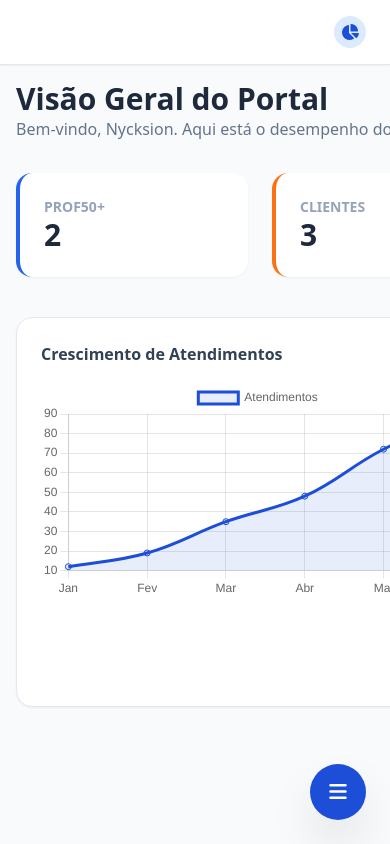
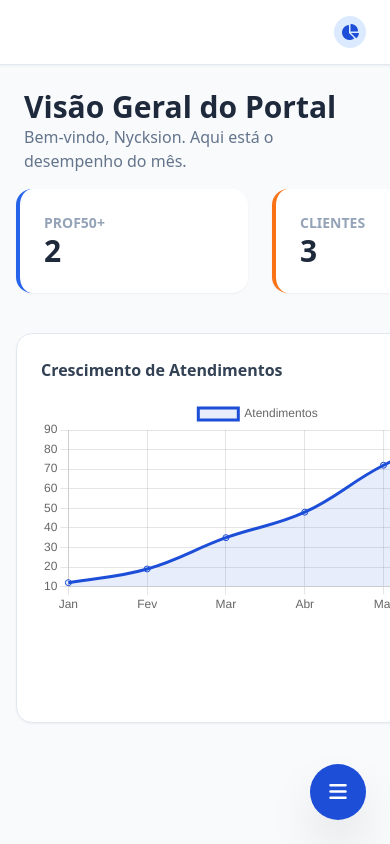
Before and after one commit to Nycksionia/atende50, a Flask app: page /dashboard in a window 390 px wide. Run offline with Flask 3, Linux system fonts and the light colour scheme; a user stored in the database is signed in; some libraries are stand-ins or nearby versions.

Commit message:
UI: Logo do menu lateral agora redireciona para a index

```diff
--- a/templates/admin_clientes.html
+++ b/templates/admin_clientes.html
@@ -13,7 +13,7 @@
 
     <aside id="sidebar" class="hidden lg:flex w-64 bg-slate-900 text-white flex-col shrink-0 h-full sticky top-0 z-50">
         <div class="p-6 border-b border-slate-800 flex justify-between items-center">
-            <a href="{{ url_for('exibir_area_restrita') }}" class="block hover:opacity-80 transition">
+            e<a href="{{ url_for('index') }}" class="block hover:opacity-80 transition">
                 <span class="text-xl font-black tracking-tighter text-blue-400">GESTÃO <span
                         class="text-orange-500">50+</span></span>
             </a>
--- a/templates/admin_profissionais.html
+++ b/templates/admin_profissionais.html
@@ -12,7 +12,7 @@
 <body class="bg-slate-50 flex h-screen overflow-hidden">
     <aside id="sidebar" class="hidden lg:flex w-64 bg-slate-900 text-white flex-col shrink-0 h-full sticky top-0 z-50">
         <div class="p-6 border-b border-slate-800 flex justify-between items-center">
-            <a href="{{ url_for('exibir_area_restrita') }}" class="block hover:opacity-80 transition">
+            <a href="{{ url_for('index') }}" class="block hover:opacity-80 transition">
                 <span class="text-xl font-black tracking-tighter text-blue-400">GESTÃO <span
                         class="text-orange-500">50+</span></span>
             </a>
--- a/templates/area_restrita.html
+++ b/templates/area_restrita.html
@@ -13,7 +13,7 @@
     <aside id="sidebar"
         class="hidden lg:flex w-64 bg-slate-900 text-white flex-col shrink-0 h-full sticky top-0 z-50 transition-all duration-300">
         <div class="p-6 border-b border-slate-800 flex justify-between items-center">
-            <a href="{{ url_for('exibir_area_restrita') }}" class="block hover:opacity-80 transition">
+            <a href="{{ url_for('index') }}" class="block hover:opacity-80 transition">
                 <span class="text-xl font-black tracking-tighter text-blue-400">GESTÃO <span
                         class="text-orange-500">50+</span></span>
             </a>
--- a/templates/chamados.html
+++ b/templates/chamados.html
@@ -13,7 +13,7 @@
 
     <aside id="sidebar" class="hidden lg:flex w-64 bg-slate-900 text-white flex-col shrink-0 h-full sticky top-0 z-50">
         <div class="p-6 border-b border-slate-800 flex justify-between items-center">
-            <a href="{{ url_for('exibir_area_restrita') }}" class="block hover:opacity-80 transition">
+            <a href="{{ url_for('index') }}" class="block hover:opacity-80 transition">
                 <span class="text-xl font-black tracking-tighter text-blue-400">GESTÃO <span
                         class="text-orange-500">50+</span></span>
             </a>
--- a/templates/dashboard.html
+++ b/templates/dashboard.html
@@ -15,7 +15,7 @@
     <aside id="sidebar"
         class="hidden lg:flex w-64 bg-slate-900 text-white flex-col h-screen sticky top-0 z-50 transition-all duration-300">
         <div class="p-6 border-b border-slate-800 flex justify-between items-center">
-            <a href="{{ url_for('exibir_area_restrita') }}" class="block hover:opacity-80 transition">
+            <a href="{{ url_for('index') }}" class="block hover:opacity-80 transition">
                 <span class="text-xl font-black tracking-tighter text-blue-400">GESTÃO <span
                         class="text-orange-500">50+</span></span>
             </a>
@@ -52,7 +52,6 @@
     </aside>
 
     <main class="flex-1 flex flex-col min-w-0 bg-slate-50 overflow-hidden">
-
         <header
             class="bg-white border-b border-slate-200 py-4 px-6 md:px-10 flex justify-end items-center shadow-sm shrink-0">
             <div class="flex items-center space-x-4">
@@ -63,14 +62,15 @@
             </div>
         </header>
 
-        <div class="p-4 md:p-10 overflow-auto h-full">
+        <div class="flex-1 flex flex-col overflow-hidden">
 
-            <div class="min-w-[1000px] pb-10">
-
-                <header class="mb-8">
+            <div class="p-6 md:p-10 pb-0">
                 <h1 class="text-3xl font-bold text-slate-800">Visão Geral do Portal</h1>
                 <p class="text-slate-500">Bem-vindo, Nycksion. Aqui está o desempenho do mês.</p>
-                </header>
+            </div>
+
+            <div class="flex-1 p-4 md:p-10 overflow-auto">
+                <div class="min-w-[1000px] pb-10">
 
                     <div class="grid grid-cols-4 gap-6 mb-10">
                         <div class="bg-white p-6 rounded-2xl shadow-sm border-l-4 border-blue-600">
@@ -83,7 +83,8 @@
                         </div>
                         <div class="bg-white p-6 rounded-2xl shadow-sm border-l-4 border-green-500">
                             <div class="text-slate-400 text-sm font-bold uppercase">Faturamento</div>
-                        <div class="text-3xl font-black text-slate-800">R$ {{ "%.2f"|format(faturamento_total) }}</div>
+                            <div class="text-3xl font-black text-slate-800">R$ {{ "%.2f"|format(faturamento_total) }}
+                            </div>
                         </div>
                         <div class="bg-white p-6 rounded-2xl shadow-sm border-l-4 border-purple-500">
                             <div class="text-slate-400 text-sm font-bold uppercase">Atendimentos</div>
@@ -104,6 +105,7 @@
                         </div>
                     </div>
 
+                </div>
             </div>
         </div>
     </main>
```
Lines whose indentation alone changed are shown as unchanged.
